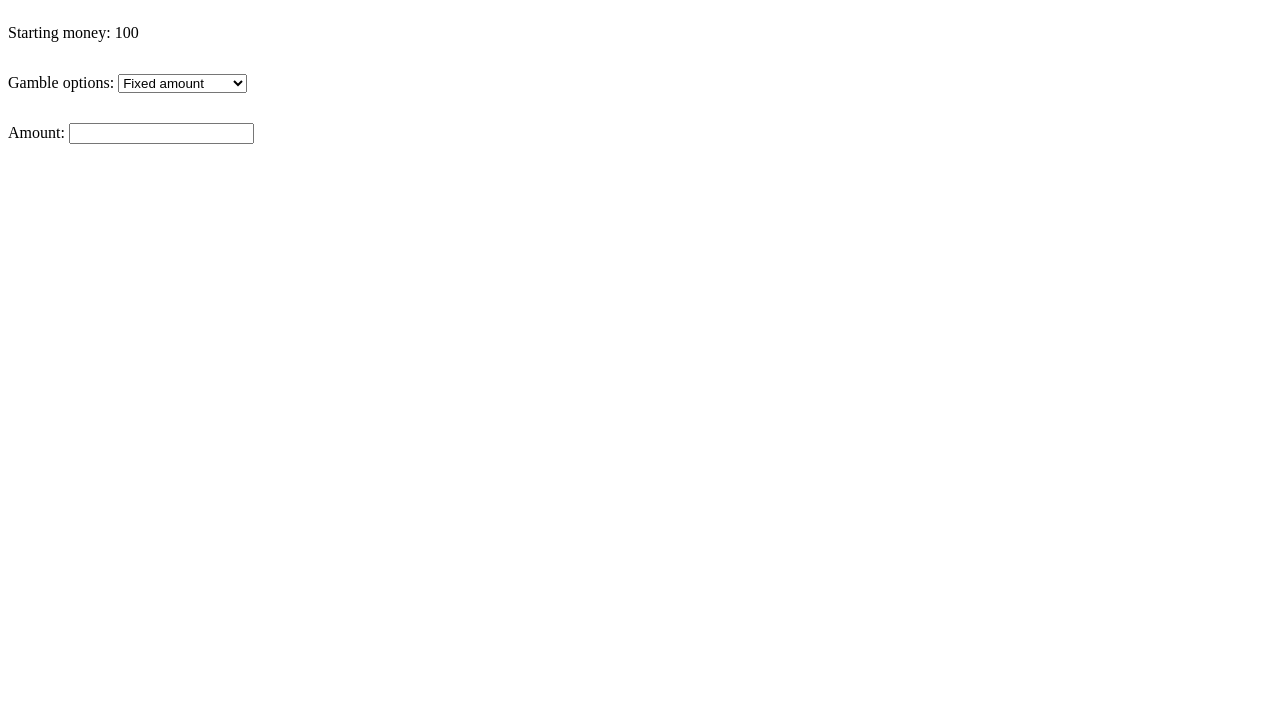
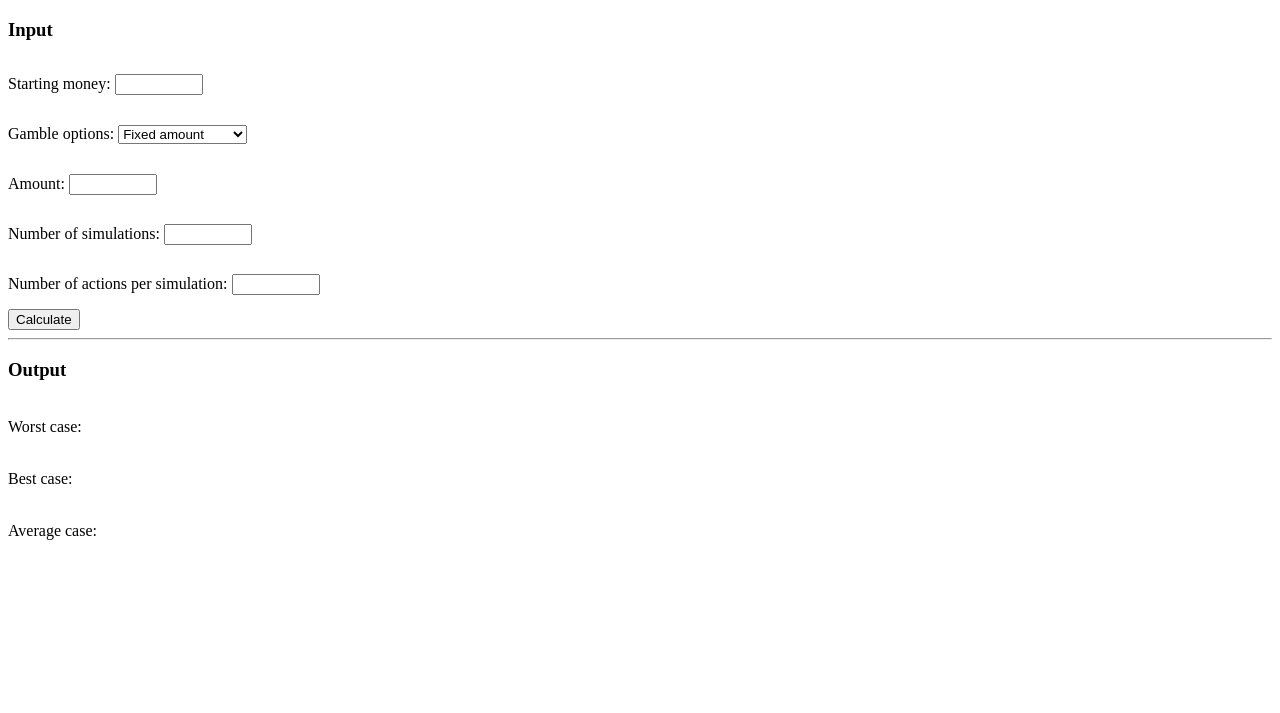
Before and after one commit to iTorrente99/probability-sim, a plain HTML site: page index.html in a window 1280 px wide. Drawn offline with Linux system fonts and the light colour scheme.

Commit message:
inputs and outputs created

```diff
--- a/index.html
+++ b/index.html
@@ -6,12 +6,14 @@
     <title>Page Title</title>
     <meta name='viewport' content='width=device-width, initial-scale=1'>
     <link rel='stylesheet' type='text/css' media='screen' href='main.css'>
-    <script src='main.js'></script>
+    <script defer src='main.js'></script>
 </head>
 <body>
+    <section>
+        <h3>Input</h3>
         <div class="inline-text">
             <p>Starting money: </p>
-        <p id="txtStartingMoney">100</p>
+            <input type="number" id="txtStartingMoney"/>
             <br>
             <p>Gamble options: </p>
             <select id="slcGambleOptions">
@@ -20,7 +22,31 @@
             </select>
             <br>
             <p>Amount: </p>
-        <input type="text" id="txtAmount"/>
+            <input type="number" id="txtAmount"/>
+            <br>
+            <p>Number of simulations: </p>
+            <input type="number" id="txtSimulationNumber"/>
+            <br>
+            <p>Number of actions per simulation: </p>
+            <input type="number" id="txtActionsNumber"/>
+            <br>
+            <button id="btnCalculate">Calculate</button>
         </div>
+    </section>
+    <hr>
+    <section>
+        <h3>Output</h3>
+        <div class="inline-text">
+            <p>Worst case: </p>
+            <p id="txtWorstCase"></p>
+            <br>
+            <p>Best case: </p>
+            <p id="txtBestCase"></p>
+            <br>
+            <p>Average case: </p>
+            <p id="txtAverageCase"></p>
+        </div>
+        <canvas id="cvAverageResult"></canvas>
+    </section>
 </body>
 </html>
--- a/main.css
+++ b/main.css
@@ -2,3 +2,6 @@
     display: inline-block;
     font-size: 16px;
 }
+.inline-text input {
+    width: 80px;
+}
--- a/main.js
+++ b/main.js
@@ -0,0 +1,53 @@
+// Input variables
+const txtStartingMoney = document.getElementById("txtStartingMoney");
+const slcGambleOptions = document.getElementById("slcGambleOptions");
+const txtAmount = document.getElementById("txtAmount");
+const txtSimulationNumber = document.getElementById("txtSimulationNumber");
+const txtActionsNumber = document.getElementById("txtActionsNumber");
+let startingMoney;
+let amount;
+let simulationNumber;
+let actionsNumber;
+// Output variables
+const txtWorstCase = document.getElementById("txtWorstCase");
+const txtBestCase = document.getElementById("txtBestCase");
+const txtAverageCase = document.getElementById("txtAverageCase");
+const cvAverageResult = document.getElementById("cvAverageResult");
+let worstCase = startingMoney * 1000000;
+let bestCase = startingMoney * -1000000;
+let averageCase;
+
+const btnCalculate = document.getElementById("btnCalculate");
+
+btnCalculate.addEventListener('click', () => {
+    if (getValues()) {
+        console.log("Nice");
+    }
+})
+
+// Assign values to the variables from the user inputs
+function getValues() {
+    let alertMsg = "The following inputs: \"";
+
+    if (txtStartingMoney.value.trim() !== "") {
+        startingMoney = parseFloat(txtStartingMoney.value);
+    }
+    else alertMsg += "Starting money, ";
+    if (txtAmount.value.trim() !== "") {
+        amount = parseFloat(txtAmount.value);
+    }
+    else alertMsg += "Amount, ";
+    if (txtSimulationNumber.value.trim() !== "") {
+        simulationNumber = parseInt(txtSimulationNumber.value);
+    }
+    else alertMsg += "Number of simulations, ";
+    if (txtActionsNumber.value.trim() !== "") {
+        actionsNumber = parseInt(txtActionsNumber.value);
+    }
+    else alertMsg += "Number of actions, ";
+    if (alertMsg != "The following inputs: \"") {
+        alert(alertMsg.slice(0,alertMsg.length-2)+"\" cannot be null or 0");
+        return false;
+    }
+    else return true;
+}
```
Lines whose indentation alone changed are shown as unchanged.
